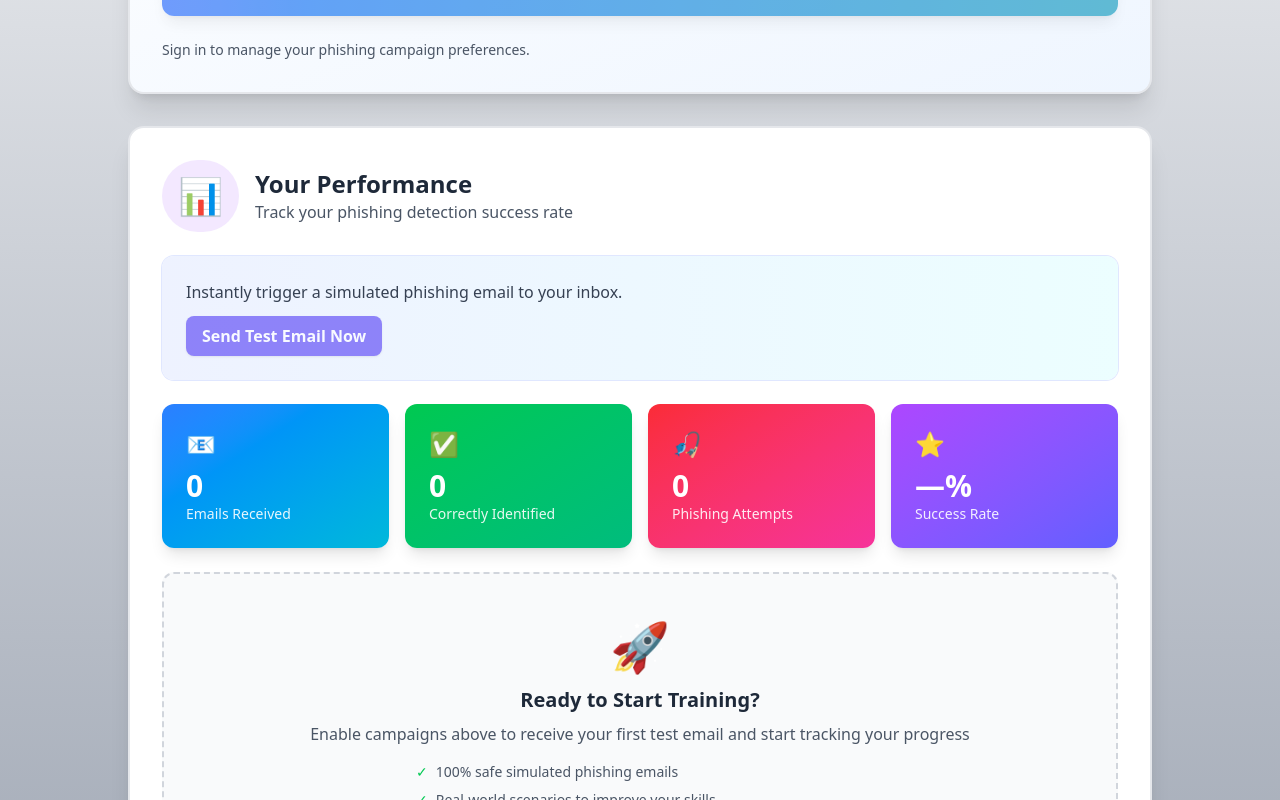
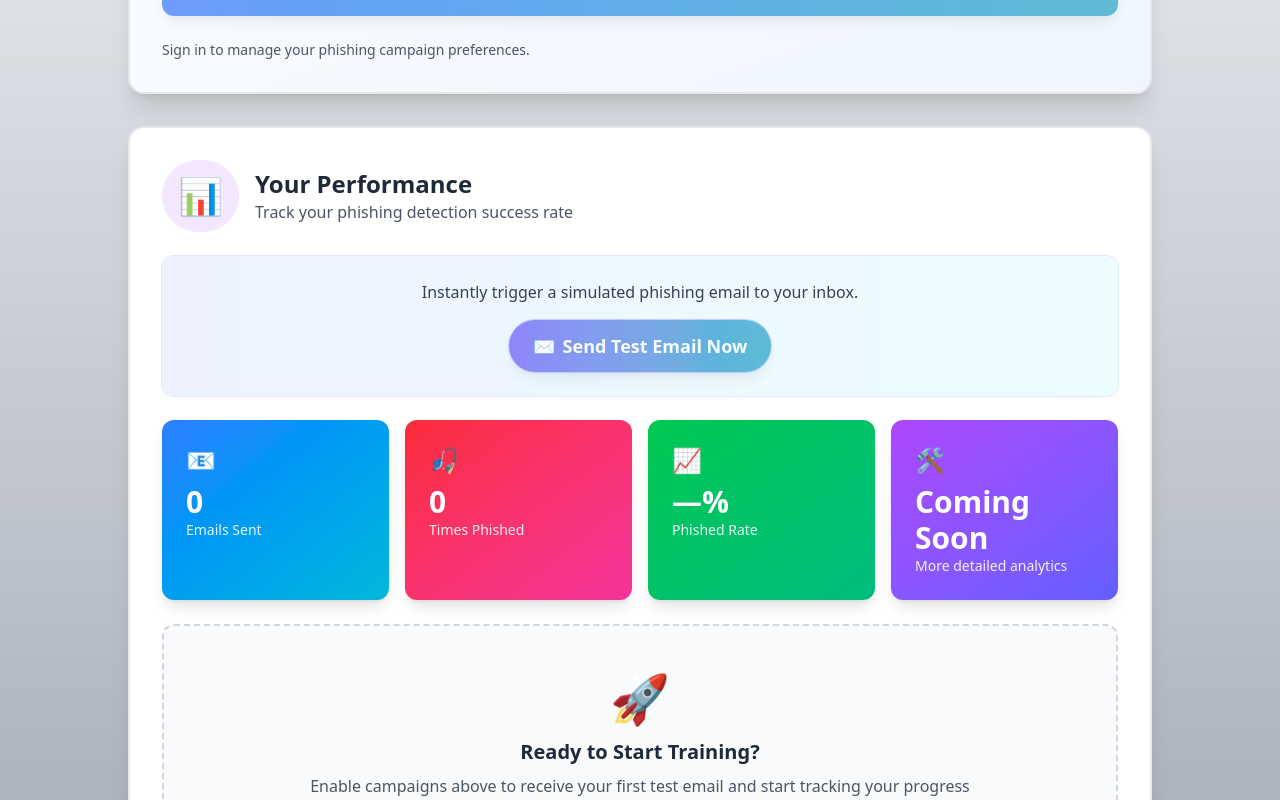
Before and after one commit to JustinCWang/PhishSchool, a React (Vite) app in the folder client/: page /campaigns in a window 1280 px wide. Shown: the part 538-1338 px from the top of the page. Built offline with nearby package versions, Linux system fonts and the light colour scheme; no server answers.

Commit message:
Added working statistics and upgraded button

```diff
--- a/client/src/campaigns/Campaigns.tsx
+++ b/client/src/campaigns/Campaigns.tsx
@@ -15,6 +15,7 @@ export default function Campaigns() {
   const [optedIn, setOptedIn] = useState(false)
   const [frequency, setFrequency] = useState<'daily' | 'weekly' | 'monthly'>('weekly')
   const [numFished, setNumFished] = useState<number>(0)
+  const [numSent, setNumSent] = useState<number>(0)
   const [saved, setSaved] = useState(false)
   const [loading, setLoading] = useState(true)
   const [saving, setSaving] = useState(false)
@@ -37,7 +38,7 @@ export default function Campaigns() {
       setLoading(true)
       const { data, error } = await supabase
         .from('Users')
-        .select('opted_in, frequency, num_fished')
+        .select('opted_in, frequency, num_fished, num_sent')
         .eq('user_id', user.id)
         .maybeSingle()
       if (!isMounted) return
@@ -54,6 +55,7 @@ export default function Campaigns() {
         }
         setCanCollapse(Boolean(data))
         setNumFished(typeof data?.num_fished === 'number' ? data.num_fished : 0)
+        setNumSent(typeof data?.num_sent === 'number' ? data.num_sent : 0)
       }
       setLoading(false)
     }
@@ -122,6 +124,17 @@ export default function Campaigns() {
     try {
       const res = await sendPhishingNow({ user_id: user.id })
       setSendNowMessage(res.message || 'Email sent!')
+      // Optimistically increment num_sent in UI and persist to Supabase
+      setNumSent((prev) => prev + 1)
+      void supabase
+        .from('Users')
+        .update({ num_sent: (numSent || 0) + 1 })
+        .eq('user_id', user.id)
+        .then(({ error }) => {
+          if (error) {
+            console.error('Failed to increment num_sent:', error.message)
+          }
+        })
     } catch (err) {
       const e = err as Error
       setErrorMessage(e.message || 'Failed to send email')
@@ -144,16 +157,7 @@ export default function Campaigns() {
         </p>
       </div>
 
-      {/* Times Phished Badge */}
-      {optedIn && (
-        <div className="flex justify-center">
-          <div className="inline-flex items-center gap-3 rounded-full bg-indigo-50 px-5 py-2 text-indigo-700 ring-1 ring-indigo-200">
-            <span className="text-xl">🎣</span>
-            <span className="font-semibold">Times phished</span>
-            <span className="rounded-full bg-indigo-100 px-2 py-0.5 text-sm font-semibold">{numFished}</span>
-          </div>
-        </div>
-      )}
+      {/* Removed top badge; moved metrics into Performance section */}
 
       {/* Opt-in Card */}
       <div className="rounded-2xl border-2 border-gray-200 bg-gradient-to-br from-white to-blue-50 p-8 shadow-xl">
@@ -260,7 +264,7 @@ export default function Campaigns() {
         </div>
 
         {/* Send Now CTA */}
-        <div className="mb-6 flex flex-col items-start gap-3 rounded-xl bg-gradient-to-r from-indigo-50 to-cyan-50 p-6 ring-1 ring-indigo-100">
+        <div className="mb-6 flex flex-col items-center gap-4 rounded-xl bg-gradient-to-r from-indigo-50 to-cyan-50 p-6 text-center ring-1 ring-indigo-100">
           <div className="text-gray-700">
             Instantly trigger a simulated phishing email to your inbox.
           </div>
@@ -268,34 +272,43 @@ export default function Campaigns() {
             type="button"
             onClick={handleSendNow}
             disabled={!user || sendingNow}
-            className="inline-flex items-center gap-2 rounded-lg bg-indigo-600 px-4 py-2 font-semibold text-white shadow-sm transition-colors hover:bg-indigo-700 disabled:cursor-not-allowed disabled:opacity-60"
+            className="inline-flex items-center justify-center gap-2 rounded-full bg-gradient-to-r from-indigo-600 to-cyan-600 px-6 py-3 text-lg font-semibold text-white shadow-lg ring-1 ring-indigo-300 transition-all hover:scale-105 hover:shadow-xl focus:outline-none focus:ring-2 focus:ring-indigo-400 disabled:cursor-not-allowed disabled:opacity-60"
           >
-            {sendingNow ? 'Sending…' : 'Send Test Email Now'}
+            {sendingNow ? 'Sending…' : (
+              <span className="inline-flex items-center gap-2">
+                <span>✉️</span>
+                <span>Send Test Email Now</span>
+              </span>
+            )}
           </button>
           {sendNowMessage && <p className="text-sm text-green-700">{sendNowMessage}</p>}
         </div>
 
-        {/* Stats Grid */}
+        {/* Stats Grid - Real metrics */}
         <div className="mb-6 grid grid-cols-1 gap-4 md:grid-cols-4">
+          {/* Emails Sent */}
           <div className="rounded-xl bg-gradient-to-br from-blue-500 to-cyan-500 p-6 text-white shadow-lg">
             <div className="mb-2 text-2xl">📧</div>
-            <div className="text-3xl font-bold">0</div>
-            <div className="text-sm opacity-90">Emails Received</div>
+            <div className="text-3xl font-bold">{numSent}</div>
+            <div className="text-sm opacity-90">Emails Sent</div>
           </div>
-          <div className="rounded-xl bg-gradient-to-br from-green-500 to-emerald-500 p-6 text-white shadow-lg">
-            <div className="mb-2 text-2xl">✅</div>
-            <div className="text-3xl font-bold">0</div>
-            <div className="text-sm opacity-90">Correctly Identified</div>
-          </div>
+          {/* Times Phished */}
           <div className="rounded-xl bg-gradient-to-br from-red-500 to-pink-500 p-6 text-white shadow-lg">
             <div className="mb-2 text-2xl">🎣</div>
-            <div className="text-3xl font-bold">0</div>
-            <div className="text-sm opacity-90">Phishing Attempts</div>
+            <div className="text-3xl font-bold">{numFished}</div>
+            <div className="text-sm opacity-90">Times Phished</div>
           </div>
+          {/* Phished Rate */}
+          <div className="rounded-xl bg-gradient-to-br from-green-500 to-emerald-500 p-6 text-white shadow-lg">
+            <div className="mb-2 text-2xl">📈</div>
+            <div className="text-3xl font-bold">{numSent > 0 ? `${Math.round((numFished / numSent) * 100)}%` : '—%'}</div>
+            <div className="text-sm opacity-90">Phished Rate</div>
+          </div>
+          {/* Coming Soon */}
           <div className="rounded-xl bg-gradient-to-br from-purple-500 to-indigo-500 p-6 text-white shadow-lg">
-            <div className="mb-2 text-2xl">⭐</div>
-            <div className="text-3xl font-bold">—%</div>
-            <div className="text-sm opacity-90">Success Rate</div>
+            <div className="mb-2 text-2xl">🛠️</div>
+            <div className="text-3xl font-bold">Coming Soon</div>
+            <div className="text-sm opacity-90">More detailed analytics</div>
           </div>
         </div>
 
```
